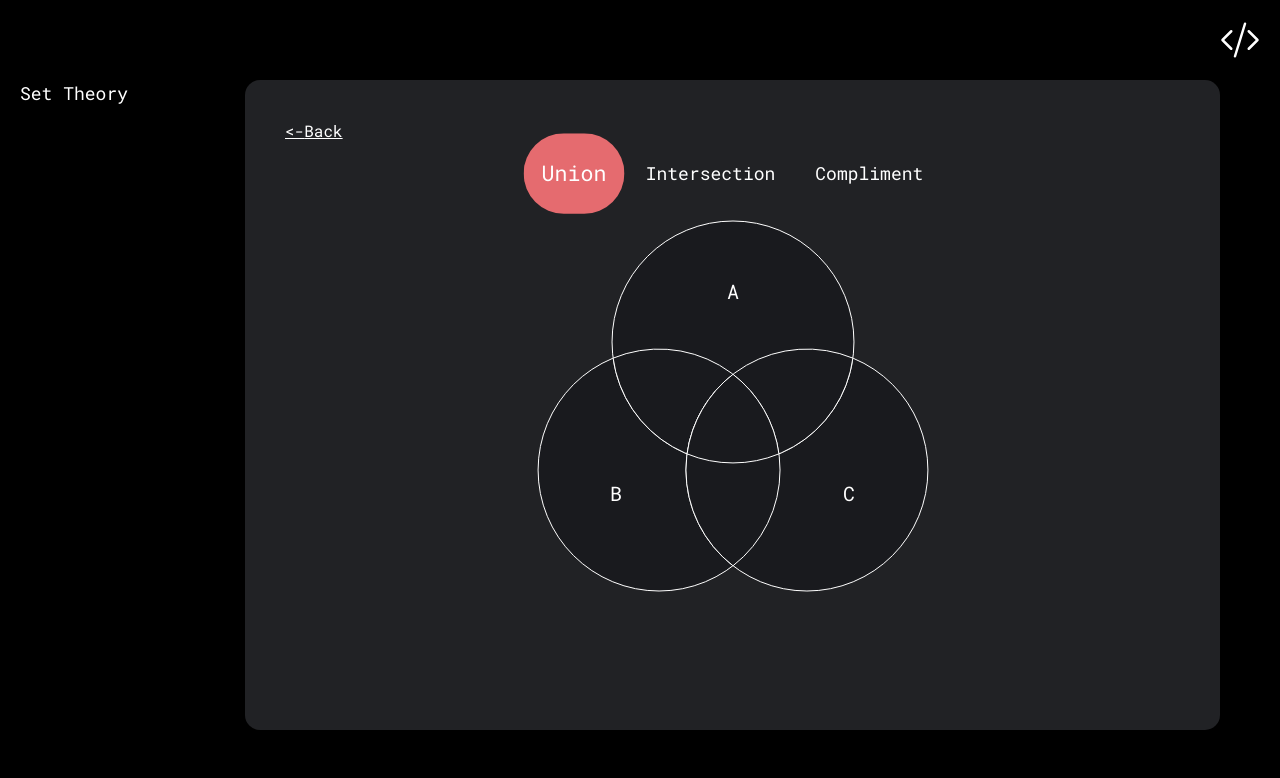
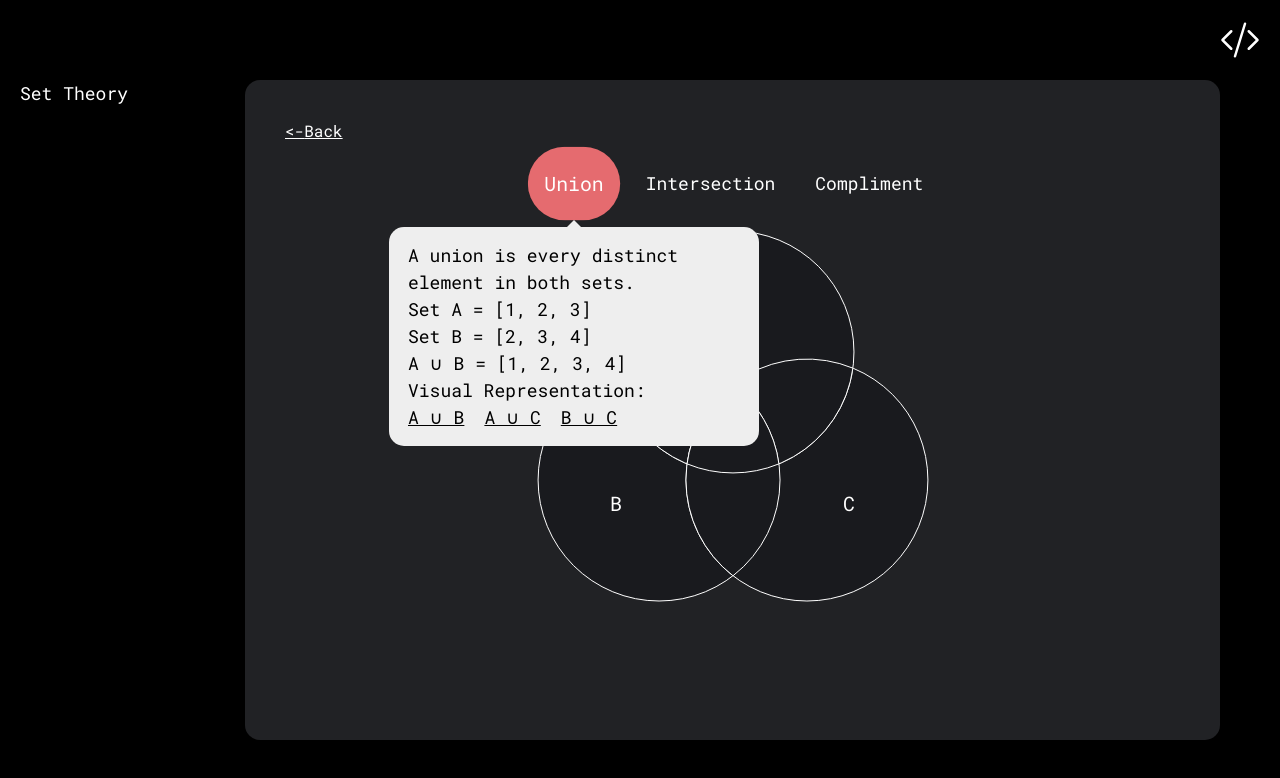
Before and after one commit to szimel/studious-matematicas, a React (Create React App) app: page /tutorial in a window 1280 px wide. Shown: the top 778 px of the page. Built offline with nearby package versions, Linux system fonts and the light colour scheme; grey boxes are pictures that could not be loaded.

Commit message:
Tutorial looking good

```diff
--- /dev/null
+++ b/src/components/Context.tsx
@@ -0,0 +1,56 @@
+/* eslint-disable @typescript-eslint/no-empty-function */
+import React, { useState, createContext } from 'react';
+import { VennStateType } from './screens/SetTheory';
+import {
+  SolutionType,
+  useVennDiagramHighlighter
+} from './helpers/set-theory/useVennDiagramHighlighter';
+
+interface AppContextProviderProps {
+  children: React.ReactNode;
+}
+
+// Define the context type
+interface AppContextType {
+  vennData: VennStateType;
+  updateVennData: (inputValue: string) => void;
+}
+
+// Define a default context value
+const defaultContextValue: AppContextType = {
+  vennData: {
+    solution: {
+      setA: false,
+      setB: false,
+      setC: false,
+      setAUnionB: false,
+      setAUnionC: false,
+      setBUnionC: false,
+      setAUnionBUnionC: false,
+    }, // Initialize with an empty or default solution
+    inputValue: '',
+  },
+  updateVennData: () => {},
+};
+
+// Create the context with the default value
+export const AppContext = createContext<AppContextType>(defaultContextValue);
+
+export const AppContextProvider: React.FC<AppContextProviderProps> = ({ children }) => {
+  const [vennData, setVennData] = useState<VennStateType>(defaultContextValue.vennData);
+
+  const updateVennData = (inputValue: string) => {
+    const solution: SolutionType = useVennDiagramHighlighter(inputValue); // Modify as needed
+    setVennData(prevState => ({
+      ...prevState,
+      solution: solution,
+      inputValue: inputValue,
+    }));
+  };
+
+  return (
+    <AppContext.Provider value={{ vennData, updateVennData }}>
+      {children}
+    </AppContext.Provider>
+  );
+};
--- a/src/components/custom/AnimatedCircle.tsx
+++ b/src/components/custom/AnimatedCircle.tsx
@@ -12,6 +12,13 @@ interface CircleItemProps {
 
 export const CircleItem: React.FC<CircleItemProps> = (props) => {
   const { text, color, isExpanded, onClick, styles } = props;
+  // Define transition properties
+  const transition = {
+    type: 'spring',
+    stiffness: 260,
+    damping: 20,
+    duration: 0.5
+  };
 
   return (
     <motion.div
@@ -20,8 +27,9 @@ export const CircleItem: React.FC<CircleItemProps> = (props) => {
       animate={{
         backgroundColor: isExpanded ? color : 'transparent',
         padding: isExpanded ? '20px 15px' : '10px 10px',
-        scale: isExpanded ? 1.2 : 1,
+        scale: isExpanded ? 1.1 : 1,
       }}
+      transition={transition}
     >
       <SMText type='default'>{text}</SMText>
     </motion.div>
--- a/src/components/custom/BouncyText.tsx
+++ b/src/components/custom/BouncyText.tsx
@@ -2,6 +2,7 @@ import React from 'react';
 import { motion } from 'framer-motion';
 
 interface BouncyTextProps {
+  style?: React.CSSProperties;
   children: React.ReactNode;
   onClick?: () => void;
 }
@@ -12,7 +13,7 @@ const BouncyText: React.FC<BouncyTextProps> = ({ children, onClick }) => {
       whileHover={{ scale: 1.1 }} // Scale up when hovered
       whileTap={{ scale: .9 }} // Scale up when pressed
       onClick={onClick}
-      style={{ cursor: 'pointer', display: 'inline-block', color: 'white' }}
+      style={{ cursor: 'pointer', display: 'inline-block', color: 'white', marginBottom: 10 }}
     >
       {children}
     </motion.div>
--- a/src/components/routes.tsx
+++ b/src/components/routes.tsx
@@ -7,6 +7,7 @@ import { Header } from './Header';
 import { Tutorial } from './screens/tutorial';
 import { AnimatedRoute } from './helpers/animatedRoute';
 import { AnimatePresence } from 'framer-motion';
+import { AppContextProvider } from './Context';
 
 const AppRoutes: React.FC = () => {
   // items in side bar
@@ -20,11 +21,12 @@ const AppRoutes: React.FC = () => {
   return (
     <div className="routes-container">
       <Router>
+        <AppContextProvider>
           <Header items={items} />
           <div style={{ display: 'flex', flexDirection: 'row' }}>
             <SideBar items={items}/>
             <div className="routes-content">
-            <AnimatePresence mode='sync'>
+              <AnimatePresence mode='wait'>
                 <Routes>
                   <Route path="/" element={<Navigate to="/set-theory" replace />} />
                   <Route path="/set-theory" element={<AnimatedRoute><SetTheory/></AnimatedRoute>} />
@@ -33,6 +35,7 @@ const AppRoutes: React.FC = () => {
               </AnimatePresence>
             </div>
           </div>
+        </AppContextProvider>
       </Router>
     </div>
   );
--- a/src/components/screens/tutorial.tsx
+++ b/src/components/screens/tutorial.tsx
@@ -1,3 +1,4 @@
+/* eslint-disable max-len */
 import React, { useEffect, useState } from 'react';
 import '../../css/set-theory.css';
 import { SMText } from '../custom/Text';
@@ -5,60 +6,64 @@ import { useNavigate } from 'react-router-dom';
 import BouncyText from '../custom/BouncyText';
 import { CircleItem } from '../custom/AnimatedCircle';
 import { AnimateCircles } from '../helpers/set-theory/VennDiagram';
-import { VennStateType } from './SetTheory';
-import { useVennDiagramHighlighter } from '../helpers/set-theory/useVennDiagramHighlighter';
 import Tippy from '@tippyjs/react';
+import { AppContext } from '../Context';
 
 export const Tutorial: React.FC = () => {
+  const { updateVennData } = React.useContext(AppContext);
   const navigate = useNavigate();
-  const [expandedItem, setExpandedItem] = useState('Union');
-  const [showFirstTooltip, setShowFirstTooltip] = useState(true);
+  const [expandedItem, setExpandedItem] = useState('None'); // for circle item expansion
+  const [showTippy, setShowTippy] = useState('None'); // for tippy visibility
 
-  //empty venn diagram data
-  const diagramStyles = useVennDiagramHighlighter('(A ∪ B ∪ C)\'');
-  const initialState: VennStateType = {
-    solution: diagramStyles,
-    inputValue: '', // Initialize with an empty string or some default value
-  };
-  const [vennData, setVennData] = useState<VennStateType>(initialState);
-
-  // set expandedItem to clicked div
   const handleItemClick = (item: string) => {
     setExpandedItem(item);
   };
 
+  const handleTippyTextClick = (item: string) => () => {
+    updateVennData(item);
+    setExpandedItem('None');
+  };
 
-  const handleBackPressed = () => {
-    navigate('/set-theory');
-  };
+  // hack for tippy incorrectly displaying on page load
+  useEffect(() => {
+    setTimeout(() => {
+      setExpandedItem('Union');
+    }, 650);
+  }, []);
+
+  useEffect(() => {
+    setTimeout(() => {
+      setShowTippy(expandedItem);
+    }, 200);
+  }, [expandedItem]);
 
   return (
     <div className='st-container'>
       <div className='st-box'>
-        <BouncyText onClick={handleBackPressed}><u>{'<-'}Back</u></BouncyText>
+        <BouncyText onClick={() => navigate('/set-theory')}><u>{'<-'}Back</u></BouncyText>
         <div style={ styles.tutorialContainer }>
-          <Tippy trigger="click" placement='bottom'
+          <Tippy trigger="click" placement='bottom' interactive={true} visible={showTippy === 'Union'} onClickOutside={() => setExpandedItem('None') }
             content={
               <>
                 <SMText color='black' type='default'>
-        The union of two sets is all the elements which are in either set, denoted by the symbol ∪.
+A union is every distinct element in both sets. <br/>Set A = [1, 2, 3] <br/>Set B = [2, 3, 4] <br/>A ∪ B = [1, 2, 3, 4]
                 </SMText>
+                <SMText color='black' >Visual Representation: </SMText>
                 <div style={{ display: 'flex', flexDirection: 'row', gap: 20 }}>
-                  <SMText color='black' type='default'>
+                  <SMText color='black' style={{ cursor: 'pointer' }} onClick={handleTippyTextClick('A ∪ B')}>
                     <u style={{ color: 'black' }}>A ∪ B</u>
                   </SMText>
-                  <SMText color='black' type='default'>
+                  <SMText color='black' style={{ cursor: 'pointer' }} onClick={handleTippyTextClick('A ∪ C')}>
                     <u style={{ color: 'black' }}>A ∪ C</u>
                   </SMText>
-                  <SMText color='black' type='default'>
+                  <SMText color='black' style={{ cursor: 'pointer' }} onClick={handleTippyTextClick('B ∪ C')}>
                     <u style={{ color: 'black' }}>B ∪ C</u>
                   </SMText>
                 </div>
               </>
             }
-            hideOnClick={true}
           >
-            <div style={{ borderRadius: 40, }}>
+            <div style={{ borderRadius: 40 }}>
               <CircleItem
                 color='#e56b6f'
                 styles={ styles.hoverButton}
@@ -66,8 +71,27 @@ export const Tutorial: React.FC = () => {
                 isExpanded={expandedItem === 'Union'}
                 onClick={() => handleItemClick('Union')}/>
             </div>
-
           </Tippy>
+          <Tippy trigger="click" placement='bottom' interactive={true} visible={showTippy === 'Intersection'} onClickOutside={() => setExpandedItem('None')}
+            content={
+              <>
+                <SMText color='black' style={{ cursor: 'pointer' }} >
+                  An intersection is every element that is in both sets.<br/>Set A = [1, 2, 3] <br/>Set B = [2, 3, 4] <br/>A ∩ B = [2, 3]<br/> Visual Representation:
+                </SMText>
+                <div style={{ display: 'flex', flexDirection: 'row', gap: 20 }}>
+                  <SMText color='black' style={{ cursor: 'pointer' }} onClick={handleTippyTextClick('A ∩ B')}>
+                    <u style={{ color: 'black' }}>A ∩ B</u>
+                  </SMText>
+                  <SMText color='black' style={{ cursor: 'pointer' }} onClick={handleTippyTextClick('A ∩ C')}>
+                    <u style={{ color: 'black' }}>A ∩ C</u>
+                  </SMText>
+                  <SMText color='black' style={{ cursor: 'pointer' }} onClick={handleTippyTextClick('B ∩ C')}>
+                    <u style={{ color: 'black' }}>B ∩ C</u>
+                  </SMText>
+                </div>
+              </>
+            }>
+            <div style={{ borderRadius: 40 }}>
               <CircleItem
                 color='#b56576'
                 styles={ styles.hoverButton }
@@ -75,6 +99,29 @@ export const Tutorial: React.FC = () => {
                 isExpanded={expandedItem === 'Intersection'}
                 onClick={() => handleItemClick('Intersection')}
               />
+            </div>
+          </Tippy>
+          <Tippy trigger="click" placement='bottom' interactive={true} visible={showTippy === 'Compliment'} onClickOutside={() => setShowTippy('None')}
+            content={
+              <>
+                <SMText color='black' style={{ cursor: 'pointer' }} >
+                  A compliment is every element in the first set that is not in the second set.<br/>Set A = [1, 2, 3]
+                  <br/>Set B = [2, 3, 4] <br/>Set C = [3, 4, 5]<br/>A{'\''} = [4, 5]<br/> Visual Representation:
+                </SMText>
+                <div style={{ display: 'flex', flexDirection: 'row', gap: 20 }}>
+                  <SMText color='black' style={{ cursor: 'pointer' }} onClick={handleTippyTextClick('A\'')}>
+                    <u style={{ color: 'black' }}>A&apos;</u>
+                  </SMText>
+                  <SMText color='black' style={{ cursor: 'pointer' }} onClick={handleTippyTextClick('B\'')}>
+                    <u style={{ color: 'black' }}>B&apos;</u>
+                  </SMText>
+                  <SMText color='black' style={{ cursor: 'pointer' }} onClick={handleTippyTextClick('C\'')}>
+                    <u style={{ color: 'black' }}>C&apos;</u>
+                  </SMText>
+                </div>
+              </>
+            }>
+            <div style={{ borderRadius: 40 }}>
               <CircleItem
                 color='#6d597a'
                 styles={ styles.hoverButton }
@@ -83,8 +130,10 @@ export const Tutorial: React.FC = () => {
                 onClick={() => handleItemClick('Compliment')}
               />
             </div>
+          </Tippy>
+        </div>
         <div>
-          <AnimateCircles {...vennData}/>
+          <AnimateCircles />
         </div>
       </div>
     </div>
```
Also changed, not shown: src/components/helpers/set-theory/VennDiagram.tsx (+8 -16 lines), src/components/helpers/set-theory/input.tsx (+15 -13 lines), src/components/screens/SetTheory.tsx (+4 -14 lines). Lines whose indentation alone changed are shown as unchanged.
